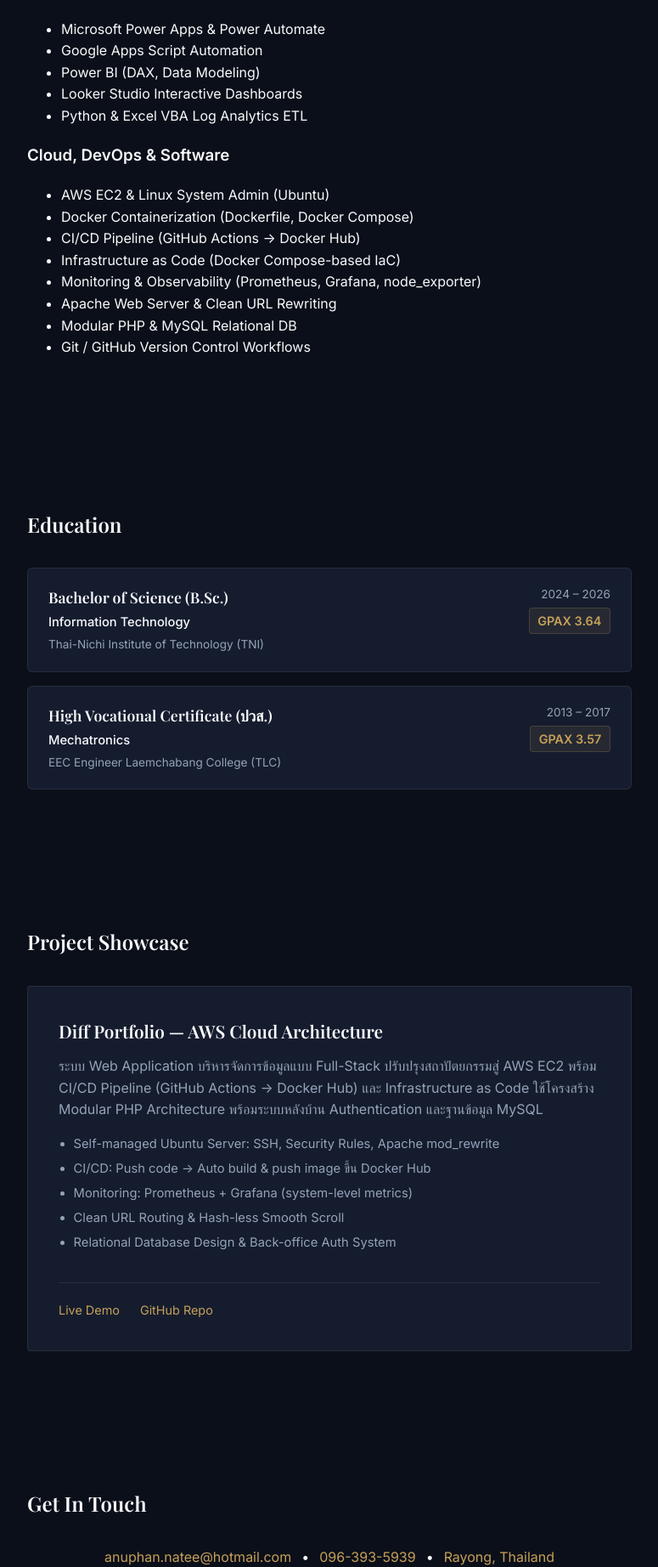
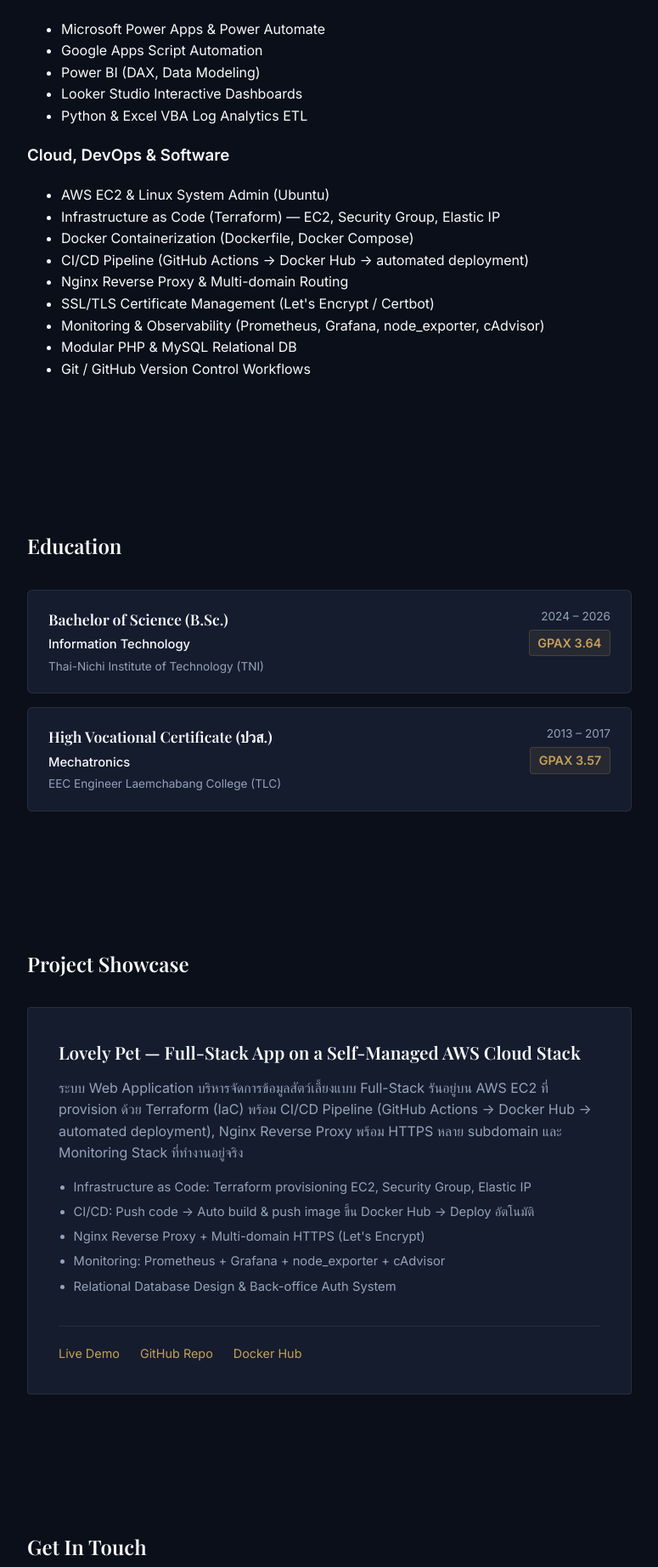
Before and after one commit to whiznuri/aws-devops-resume-stack, a PHP site: page / in a window 1280 px wide. Shown: the part 1983-3827 px from the top of the page at 85% size, without its empty margins (252-1027 px from the left). Run offline with PHP 8.4, Linux system fonts and the light colour scheme.

Commit message:
feat: update home page UI and content

```diff
--- a/apps/web-resume/pages/home.php
+++ b/apps/web-resume/pages/home.php
@@ -63,7 +63,7 @@ $journey = [
   ]
 ];
 
-// ข้อมูล Skills 4 มิติ — อัปเดต Cloud/DevOps category ให้ตรงกับที่ทำจริงตอนนี้
+// ข้อมูล Skills 4 มิติ
 $skills_4d = [
   'OT & Industrial Instrumentation' => [
     'FLUKE 789 (Process Loop Testing)', 'FLUKE 1507 Insulation Tester',
@@ -82,17 +82,18 @@ $skills_4d = [
   ],
   'Cloud, DevOps & Software' => [
     'AWS EC2 & Linux System Admin (Ubuntu)',
+    'Infrastructure as Code (Terraform) — EC2, Security Group, Elastic IP',
     'Docker Containerization (Dockerfile, Docker Compose)',
-    'CI/CD Pipeline (GitHub Actions → Docker Hub)',
-    'Infrastructure as Code (Docker Compose-based IaC)',
-    'Monitoring & Observability (Prometheus, Grafana, node_exporter)',
-    'Apache Web Server & Clean URL Rewriting',
+    'CI/CD Pipeline (GitHub Actions → Docker Hub → automated deployment)',
+    'Nginx Reverse Proxy & Multi-domain Routing',
+    'SSL/TLS Certificate Management (Let\'s Encrypt / Certbot)',
+    'Monitoring & Observability (Prometheus, Grafana, node_exporter, cAdvisor)',
     'Modular PHP & MySQL Relational DB',
     'Git / GitHub Version Control Workflows'
   ]
 ];
 
-// ข้อมูลการศึกษา — แก้ GPAX ให้ตรงกับ transcript จริง (3.64 สะสม ไม่ใช่ 3.68 ซึ่งเป็นแค่เทอมล่าสุด)
+// ข้อมูลการศึกษา
 $education = [
   [
     'degree' => 'Bachelor of Science (B.Sc.)',
@@ -200,28 +201,29 @@ $education = [
   </div>
 </section>
 
-<!-- Project Showcase — เพิ่ม GitHub Repo link ต่อจาก Live Demo -->
+<!-- Project Showcase — Live Demo ชี้ไปที่ Lovely Pet เท่านั้น (ไม่ชี้กลับมาหน้าตัวเอง) -->
 <section id="work" class="showcase">
   <h2 class="section-title">Project Showcase</h2>
   <article class="showcase__card">
     <div class="showcase__text">
-      <h3>Diff Portfolio — AWS Cloud Architecture</h3>
+      <h3>Lovely Pet — Full-Stack App on a Self-Managed AWS Cloud Stack</h3>
       <p>
-        ระบบ Web Application บริหารจัดการข้อมูลแบบ Full-Stack ปรับปรุงสถาปัตยกรรมสู่ AWS EC2
-        พร้อม CI/CD Pipeline (GitHub Actions → Docker Hub) และ Infrastructure as Code
-        ใช้โครงสร้าง Modular PHP Architecture พร้อมระบบหลังบ้าน Authentication และฐานข้อมูล MySQL
+        ระบบ Web Application บริหารจัดการข้อมูลสัตว์เลี้ยงแบบ Full-Stack รันอยู่บน AWS EC2 ที่ provision
+        ด้วย Terraform (IaC) พร้อม CI/CD Pipeline (GitHub Actions → Docker Hub → automated deployment),
+        Nginx Reverse Proxy พร้อม HTTPS หลาย subdomain และ Monitoring Stack ที่ทำงานอยู่จริง
       </p>
       <ul class="showcase__facts">
-        <li>Self-managed Ubuntu Server: SSH, Security Rules, Apache mod_rewrite</li>
-        <li>CI/CD: Push code → Auto build & push image ขึ้น Docker Hub</li>
-        <li>Monitoring: Prometheus + Grafana (system-level metrics)</li>
-        <li>Clean URL Routing & Hash-less Smooth Scroll</li>
+        <li>Infrastructure as Code: Terraform provisioning EC2, Security Group, Elastic IP</li>
+        <li>CI/CD: Push code → Auto build & push image ขึ้น Docker Hub → Deploy อัตโนมัติ</li>
+        <li>Nginx Reverse Proxy + Multi-domain HTTPS (Let's Encrypt)</li>
+        <li>Monitoring: Prometheus + Grafana + node_exporter + cAdvisor</li>
         <li>Relational Database Design & Back-office Auth System</li>
       </ul>
     </div>
     <div class="showcase__meta">
-      <a href="http://15.135.71.60" class="showcase__link" target="_blank">Live Demo</a>
+      <a href="https://lovelypet.diffan.dev" class="showcase__link" target="_blank">Live Demo</a>
       <a href="https://github.com/whiznuri/aws-devops-resume-stack" class="showcase__link" target="_blank">GitHub Repo</a>
+      <a href="https://hub.docker.com/repositories/whiznuri363924an" class="showcase__link" target="_blank">Docker Hub</a>
     </div>
   </article>
 </section>
```
